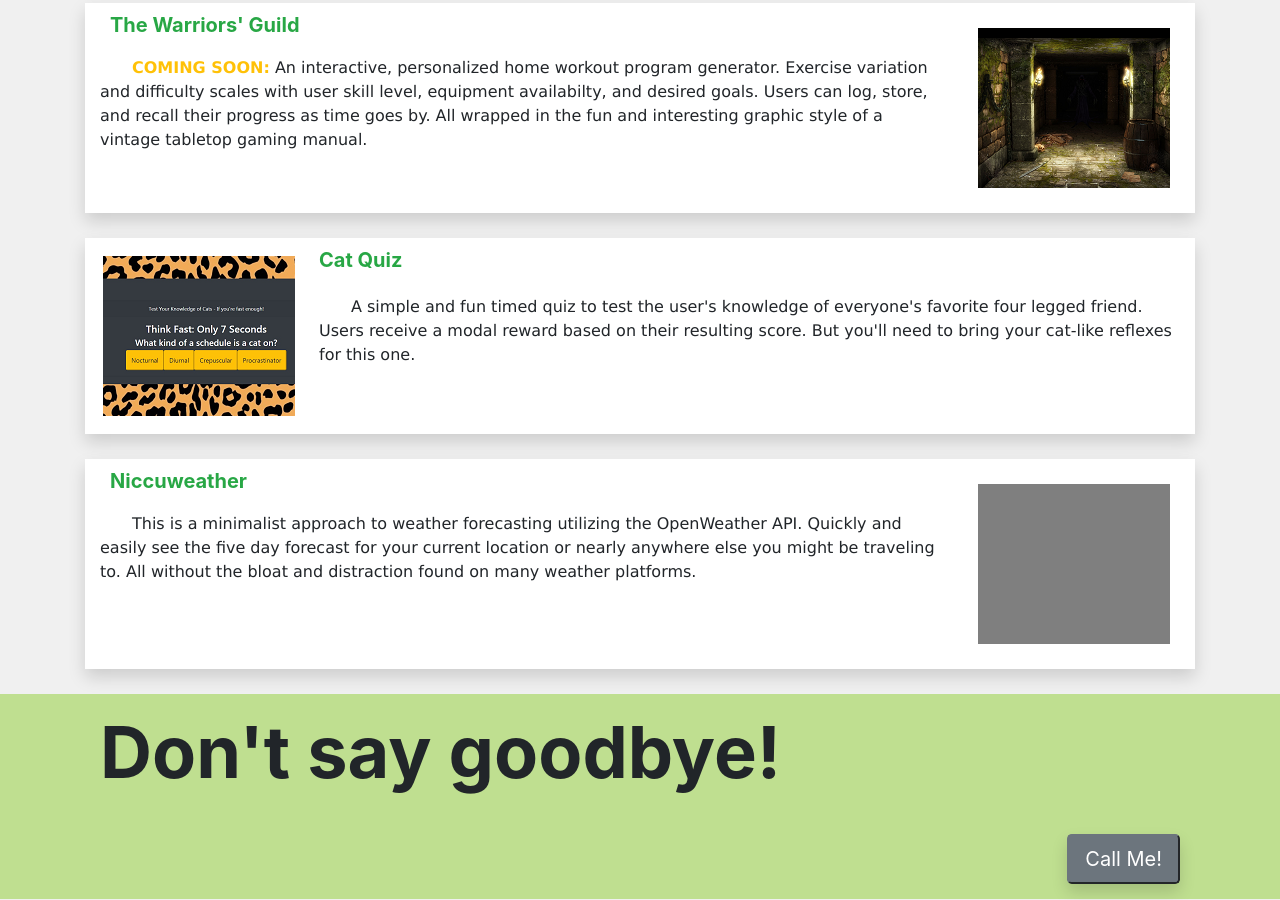
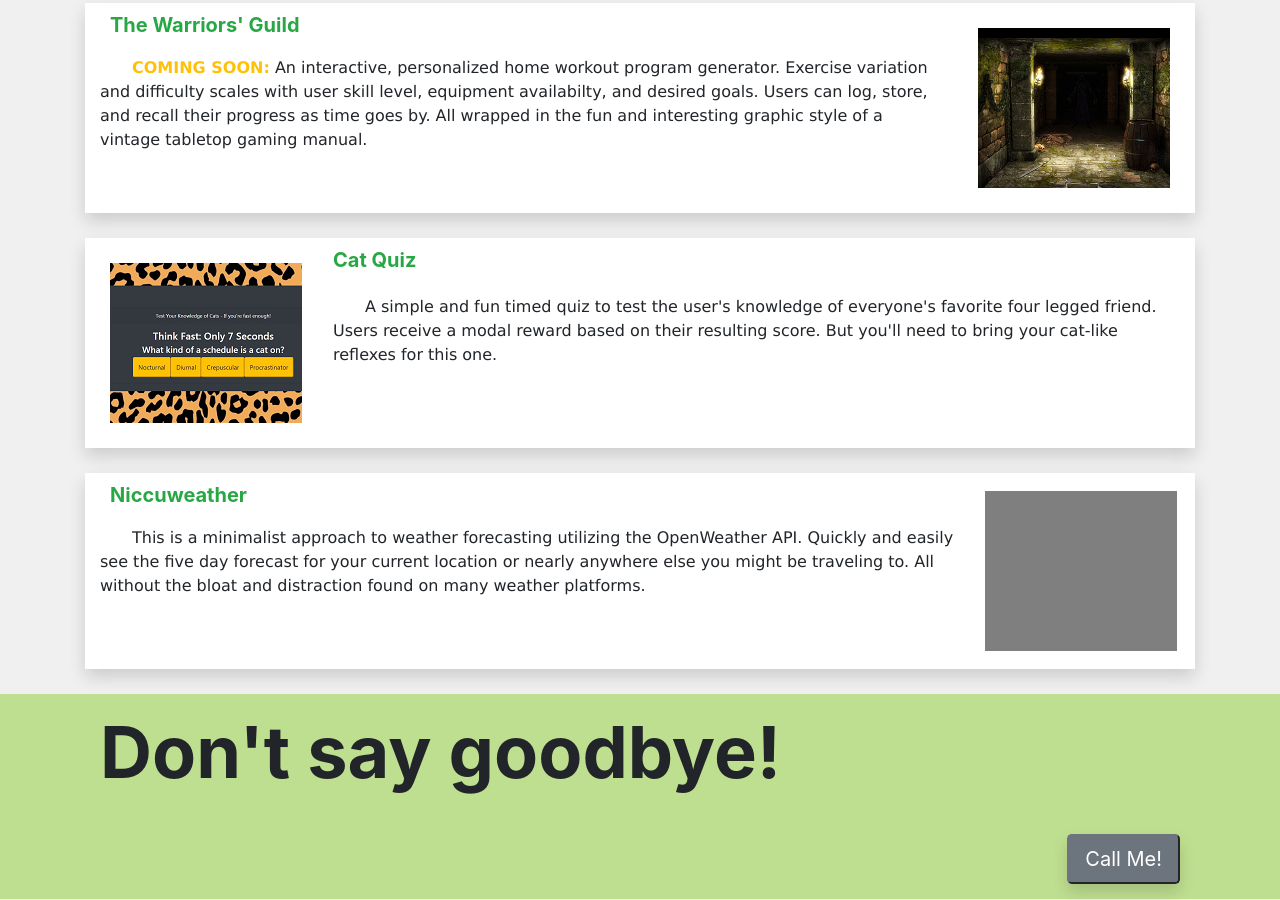
Before and after one commit to nlamonaco86/Portfolio, a plain HTML site: page index.html in a window 1280 px wide. Shown: the part 953-1853 px from the top of the page. Drawn offline with nearby package versions, Linux system fonts and the light colour scheme.

Commit message:
pesky #4...

```diff
--- a/index.html
+++ b/index.html
@@ -136,7 +136,7 @@
                 <div class="media itembg shadow">
                     <div>
                         <a href="https://nlamonaco86.github.io/javscript_cat_quiz/"><img src="./assets/imgs/cq.png"
-                                class="align-self-center mr-3 padLess wrapL" alt="placeholder"></a>
+                                class="align-self-center mr-3 padText wrapL" alt="placeholder"></a>
                         <div></div>
                         <h5 class="padHeading titleText"><a href="https://github.com/nlamonaco86/javscript_cat_quiz"
                                 class="text-success">Cat Quiz</a></h5>
@@ -158,7 +158,7 @@
             <div class="col-lg-12">
                 <div class="media itembg shadow">
                     <div>
-                        <a href="#"><img src="./assets/imgs/placeholder.png" class="align-self-center ml-3 padText wrapR"
+                        <a href="#"><img src="./assets/imgs/placeholder.png" class="align-self-center ml-3 padLess wrapR"
                                 alt="placeholder"></a>
                         <h5 class="padHeading titleText mt-0 mb-1"><a href="#" class="text-success">Niccuweather</a></h5>
                         <p class="padText">&emsp;&emsp;This is a minimalist approach to weather forecasting
```
